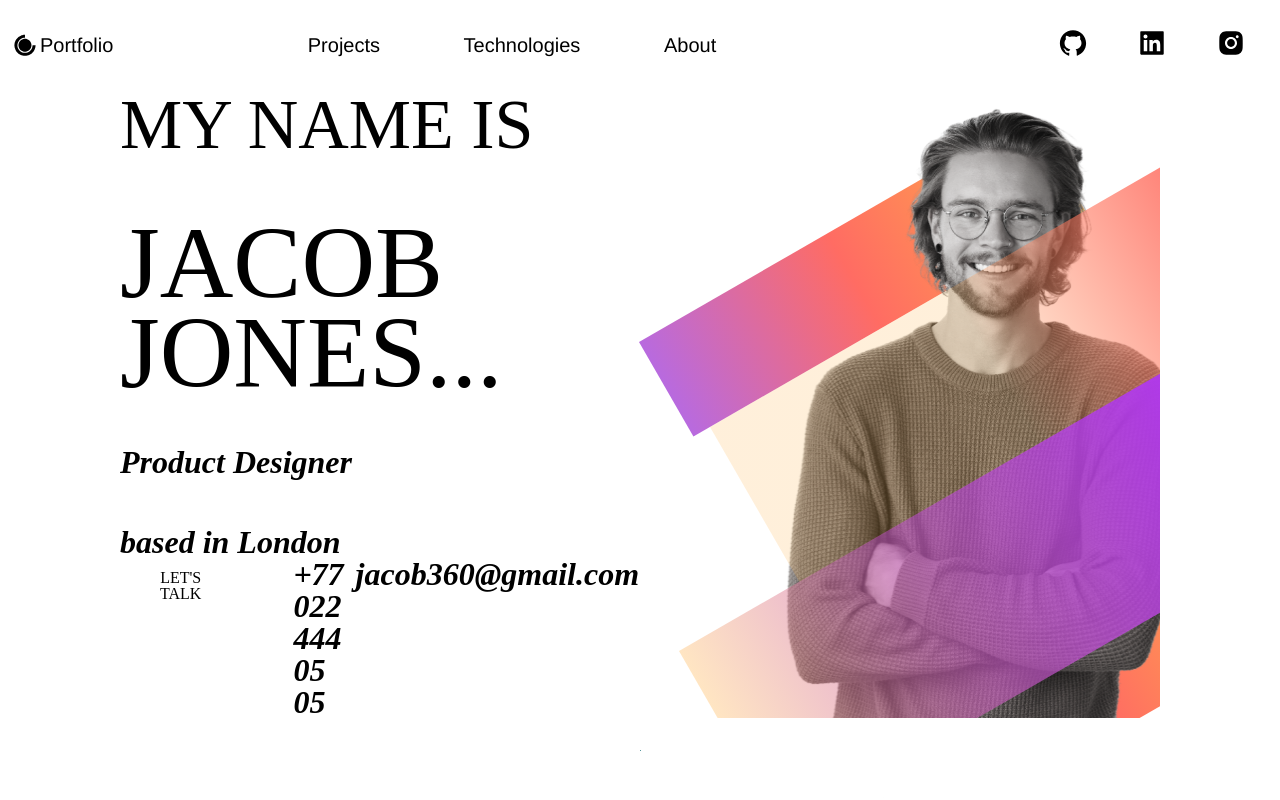
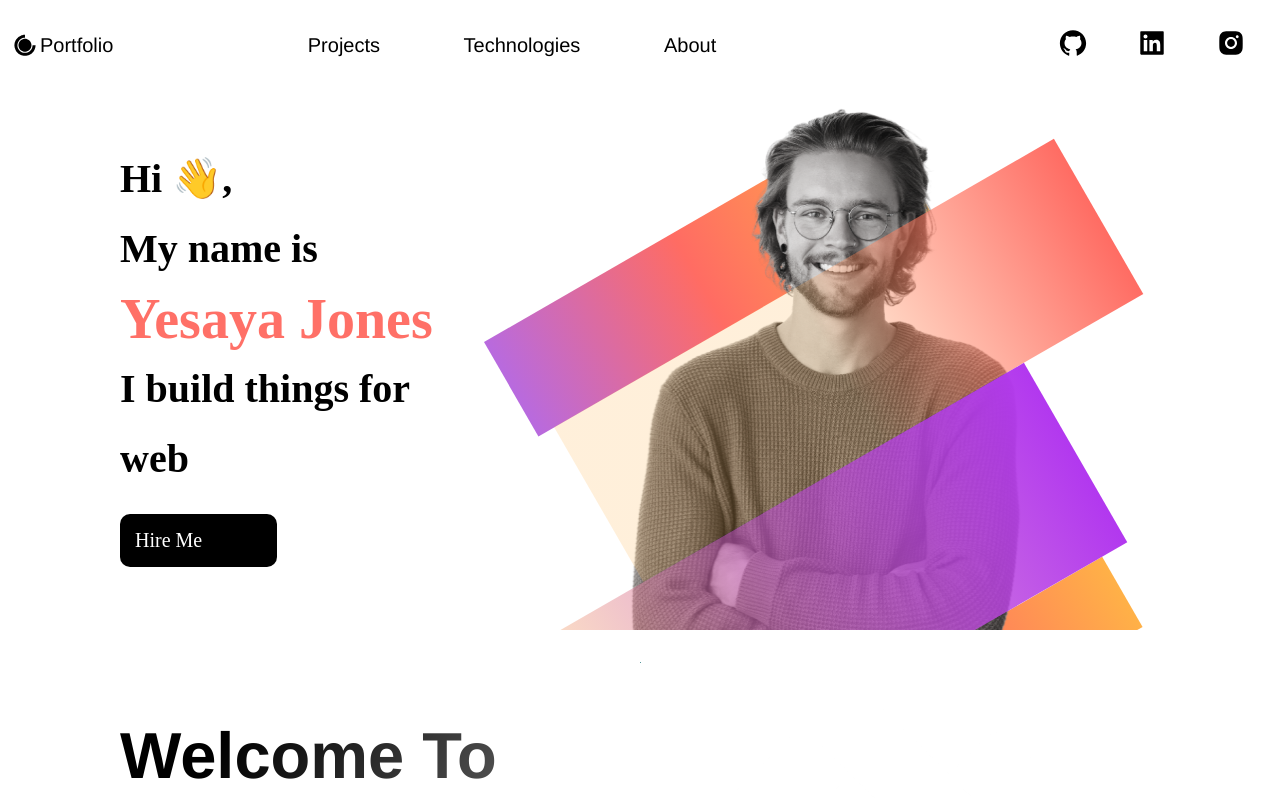
Before and after one commit to yesayajones/portfolio, a Next.js app: page / in a window 1280 px wide. Shown: the top 800 px of the page. Built offline with nearby package versions, Linux system fonts and the light colour scheme.

Commit message:
chore: Update hero section with personal infor

```diff
--- a/src/components/Intro/Intro.js
+++ b/src/components/Intro/Intro.js
@@ -11,51 +11,23 @@ import {
 	LeftSection,
 	RightSection,
 	Container,
-	Content,
-	LeftContent,
 	Title,
-	Text,
 	Name,
-	Jacob,
-	RightContent,
-	Buttonn,
-	ButtonText,
-	ButtonIcon,
-	Icon,
-	IconBackground,
-	IconImage,
-	IconImageGradient,
+	Description,
+	HireButton,
 } from './IntroStyles';
 import { FaReact } from 'react-icons/fa';
 
 const Intro = (props) => (
 	<Section row nopadding>
 		<LeftSection>
-			<LeftContent>
-				<Title>My name is</Title>
-				<Name>
-					Jacob
-					<br />
-					Jones...
-				</Name>
-				<Text>Product Designer</Text>
-				<Text>based in London</Text>
-			</LeftContent>
-			<RightContent>
-				<Buttonn>
-					<ButtonText>Let's talk</ButtonText>
-					<ButtonIcon>
-						<Icon>
-							<IconBackground />
-							<IconImage>
-								<IconImageGradient />
-							</IconImage>
-						</Icon>
-					</ButtonIcon>
-				</Buttonn>
-				<Text>+77 022 444 05 05</Text>
-				<Text>jacob360@gmail.com</Text>
-			</RightContent>
+			<Container>
+				<Title>Hi 👋,</Title>
+				<Name>My name is</Name>
+				<Description>Yesaya Jones</Description>
+				<Title>I build things for web</Title>
+				<HireButton>Hire Me</HireButton>
+			</Container>
 		</LeftSection>
 		<RightSection>
 			<div style={{ width: '100%', height: '100%', position: 'relative' }}>
--- a/src/components/Intro/IntroStyles.js
+++ b/src/components/Intro/IntroStyles.js
@@ -11,7 +11,8 @@ export const Section = styled.div`
 `;
 
 export const LeftSection = styled.div`
-	flex: 2;
+	width: 35%;
+	height: 550px;
 	display: flex;
 	flex-direction: column;
 	justify-content: center;
@@ -20,7 +21,8 @@ export const LeftSection = styled.div`
 `;
 
 export const RightSection = styled.div`
-	flex: 3;
+	width: 65%;
+	height: 100%;
 	display: flex;
 	justify-content: center;
 	align-items: center;
@@ -34,149 +36,50 @@ export const RightSection = styled.div`
 
 export const Container = styled.div`
 	width: 100%;
-	height: 100%;
-	position: relative;
-`;
-
-export const Content = styled.div`
-	width: 545px;
-	height: 526px;
-	left: 52px;
-	top: 12px;
-	position: absolute;
 	display: flex;
 	flex-direction: column;
-	justify-content: flex-start;
-	align-items: flex-start;
-	gap: 64px;
-	z-index: 2;
-`;
-
-export const LeftContent = styled.div`
-	display: flex;
-	flex-direction: column;
-	justify-content: flex-start;
-	align-items: flex-start;
-	gap: 48px;
+	justify-content: center;
+	align-items: left;
+	text-align: left;
+	padding-right: 50px;
 `;
 
 export const Title = styled.span`
-	color: '#141313';
-	font-size: 70px;
-	font-family: 'IBM Plex Sans';
-	font-weight: 400;
-	text-transform: uppercase;
-	line-height: 90px;
+	color: black !important;
+	font-size: 40px;
+	font-family: 'Poppins';
+	font-weight: 700;
+	line-height: 70px;
+	word-wrap: break-word;
+	text-align: left;
+`;
+
+export const Name = styled.span`
+	color: black !important;
+	font-size: 40px;
+	font-family: 'Poppins';
+	font-weight: 700;
+	line-height: 70px;
 	word-wrap: break-word;
 `;
 
-export const Name = styled.span`
-	color: '#141313';
-	font-size: 102px;
-	font-family: 'IBM Plex Sans';
-	font-weight: 500;
-	text-transform: uppercase;
-	line-height: 90px;
+export const Description = styled.span`
+	color: #ff7067;
+	font-size: 56px;
+	font-family: 'Poppins';
+	font-weight: 700;
+	line-height: 70px;
 	word-wrap: break-word;
 `;
 
-export const Jacob = styled.span`
-	color: '#141313';
-	font-size: 102px;
-	font-family: 'IBM Plex Sans';
-	font-weight: 700;
-	text-transform: uppercase;
-	line-height: 90px;
-	word-wrap: break-word;
+export const HireButton = styled.span`
+	color: white !important;
+	background-color: black !important;
+	font-size: 20px;
+	font-family: 'Poppins';
+	font-weight: 300;
+	border-radius: 10px;
+	padding: 15px;
+	width: 50%;
+	margin-top: 20px;
 `;
-
-export const RightContent = styled.div`
-	display: flex;
-	justify-content: flex-start;
-	align-items: flex-start;
-	gap: 12px;
-`;
-
-export const Icon = styled.div`
-	width: 32px;
-	height: 32px;
-	position: relative;
-`;
-
-export const IconBackground = styled.div`
-	width: 32px;
-	height: 32px;
-	left: 0;
-	top: 0;
-	position: absolute;
-	background: 'rgba(20, 19, 19, 0.05)';
-	border-radius: 9999px;
-`;
-
-export const IconImage = styled.div`
-	width: 20.65px;
-	height: 20.65px;
-	left: 6.19px;
-	top: 6.19px;
-	position: absolute;
-`;
-
-export const IconImageGradient = styled.div`
-	width: 17.2px;
-	height: 7.74px;
-	left: 6.98px;
-	top: 1.07px;
-	position: absolute;
-	transform: rotate(45deg);
-	transform-origin: 0 0;
-	background: '#141313';
-`;
-
-export const IconImageSolid = styled.div`
-	width: 17.2px;
-	height: 13.76px;
-	left: 1.72px;
-	top: 3.44px;
-	position: absolute;
-	background: '#141313';
-`;
-
-export const Text = styled.div`
-	color: '#141313';
-	font-size: 32px;
-	font-family: 'IBM Plex Sans';
-	font-style: italic;
-	font-weight: 700;
-	line-height: 32px;
-	word-wrap: break-word;
-`;
-
-export const Buttonn = styled.div`
-	align-self: stretch;
-	height: 56px;
-	padding-left: 40px;
-	padding-right: 40px;
-	padding-top: 18px;
-	padding-bottom: 18px;
-	background: '#141313';
-	justify-content: center;
-	align-items: center;
-	gap: 8px;
-	display: flex;
-`;
-
-export const ButtonText = styled.div`
-	color: '#FFFFFF';
-	font-size: 16px;
-	font-family: 'IBM Plex Sans';
-	font-weight: 500;
-	text-align: center;
-	text-transform: uppercase;
-	line-height: 16px;
-`;
-
-export const ButtonIcon = styled.div`
-	width: 32px;
-	height: 32px;
-	position: relative;
-`;
```
